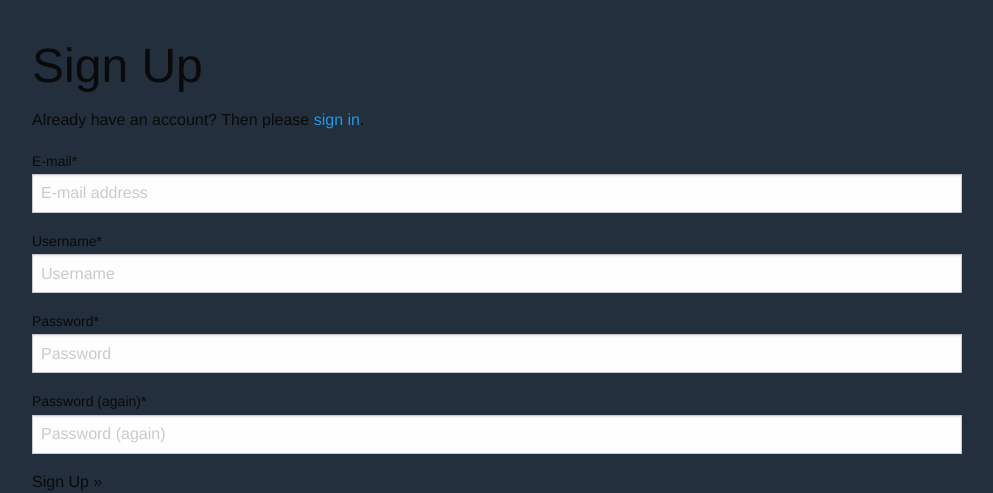
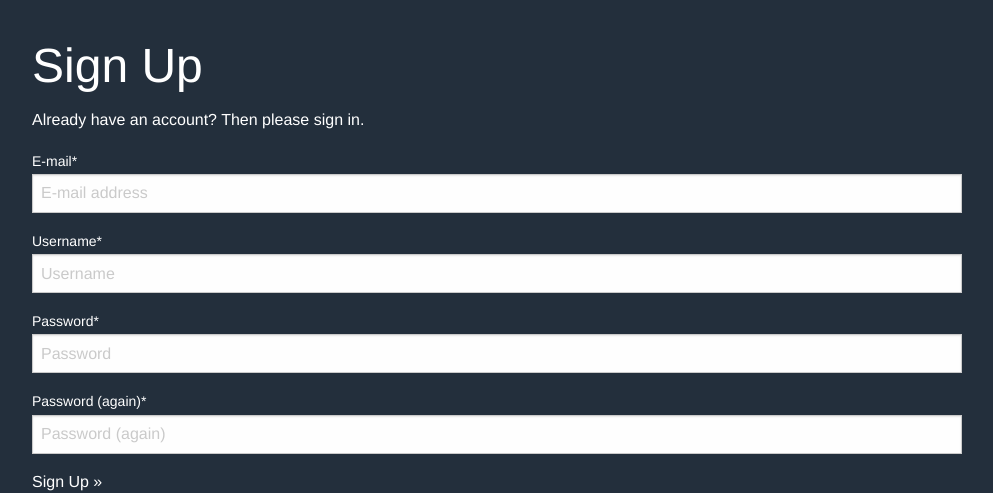
Before and after one commit to SaturDJang/warp, a Django app: page /accounts/signup/ in a window 1280 px wide. Shown: the part 64-557 px from the top of the page, without its empty margins (143-1136 px from the left). Run offline with Django 3.2, Linux system fonts and the light colour scheme; style sheets or scripts are compiled from the project's sources; parts of the project's set-up code (start-up, migrations or seed data) failed here and were passed over; some libraries are stand-ins or nearby versions.

Commit message:
Initial set letter color

```diff
--- a/warp/static/sass/common/project.scss
+++ b/warp/static/sass/common/project.scss
@@ -73,4 +73,8 @@ $red: #b94a48;
 
 body {
   background-color: #232F3C;
+
+  h1, h2, h3, h4, h5, a, span, button, div, label {
+    color: white;
+  }
 }
```
Also changed, not shown: warp/static/sass/mobile/login.scss (added).
